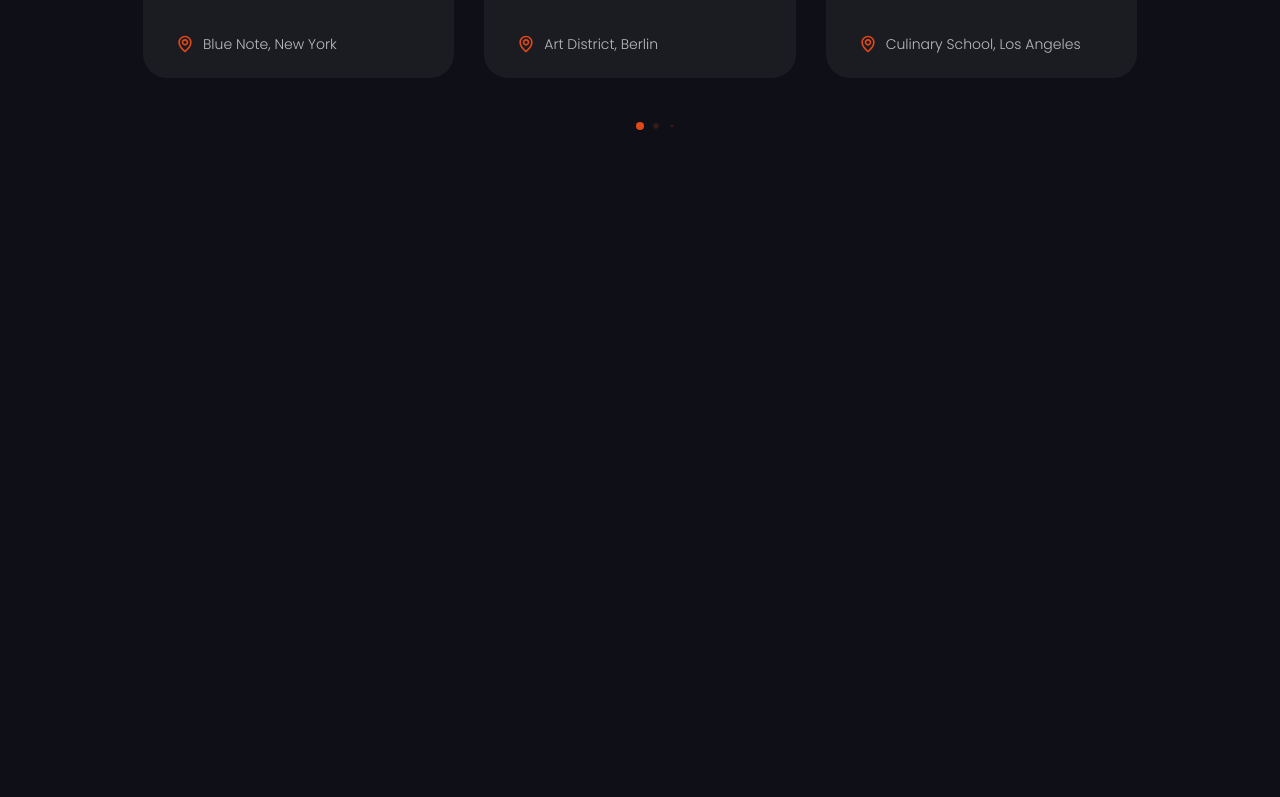
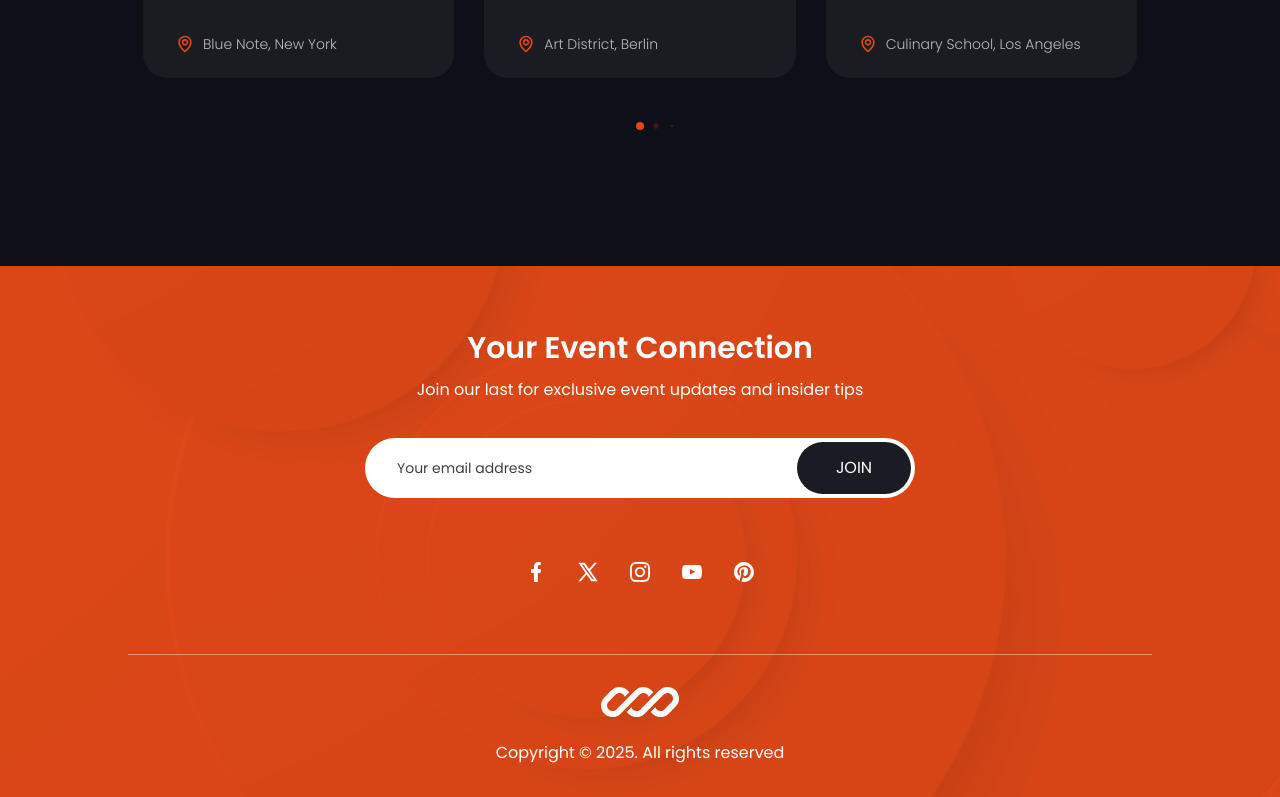
Before and after one commit to dpa313/event-app-next, a Next.js app: page / in a window 1280 px wide. Shown: the part 2639-3436 px from the top of the page. Before the commit the page ends 2905 px from the top, so only its background shows below. Built offline with nearby package versions, Linux system fonts and the light colour scheme; data requests are answered from the project's data file.

Commit message:
footer-added

```diff
--- a/app/layout.jsx
+++ b/app/layout.jsx
@@ -2,6 +2,7 @@ import { Poppins, Caveat } from "next/font/google";
 import "./globals.css";
 import EventProvider from "@/context/EventContext";
 import Header from "@/components/Header";
+import Footer from "@/components/Footer";
 
 export const metadata = {
   title: "Create Next App",
@@ -26,6 +27,7 @@ export default function RootLayout({ children }) {
         <body className={`${poppins.variable} ${caveat.variable} antialiased`}>
           <Header/>
           {children}
+          <Footer/>
         </body>
       </html>
     </EventProvider>
--- /dev/null
+++ b/components/Footer.jsx
@@ -0,0 +1,65 @@
+import Image from "next/image";
+import Link from "next/link";
+import React from "react";
+
+const socials = [
+  {
+    src: "/assets/footer/facebook.svg",
+    path: "",
+  },
+  {
+    src: "/assets/footer/x.svg",
+    path: "",
+  },
+  {
+    src: "/assets/footer/instagram.svg",
+    path: "",
+  },
+  {
+    src: "/assets/footer/youtube.svg",
+    path: "",
+  },
+  {
+    src: "/assets/footer/pinterest.svg",
+    path: "",
+  },
+];
+const Footer = () => {
+  return (
+    <footer className="bg-accent bg-pattern bg-cover bg-blend-multiply pt-16 ">
+      <div className="container mx-auto border-b border-white/40">
+        <div className="flex flex-col max-w-[550px] mx-auto text-center">
+            <div className="mb-9">
+                <h2 className="h2 mb-3">Your Event Connection</h2>
+                <p className="">Join our last for exclusive event updates and insider tips</p>
+            </div>
+            <form className="relative flex items-center mb-16">
+                <input type="text" placeholder="Your email address" className="pl-8 w-full h-[60px] rounded-full outline-none placeholder:text-primary/80 text-primary text-sm" />
+                <button className="bg-secondary hover:bg-secondary-hover w-[114px] h-[52px] rounded-full text sm uppercase transition-all absolute right-1">join</button>
+            </form>
+            <div className="mb-[72px] flex gap-8 mx-auto">
+                {
+                    socials.map((icon,index)=>(
+                        <Link href={icon.path} key={index} className="relative size-[20px]">
+                            <Image src={icon.src} fill alt=""/>
+                        </Link>
+                    ))
+                }
+            </div>
+        </div>
+      </div>
+      <div className="py-8">
+        <div className="container mx-auto">
+          <div className="flex flex-col xl:flex-row items-center justify-between gap-6">
+            <Link href="/" className="relative flex w-[78px] h-[30px]">
+              <Image src="/assets/footer/logo.svg" fill alt="" />
+            </Link>
+            <p>Copyright &copy; 2025. All rights reserved</p>
+          </div>
+        </div>
+      </div>
+    </footer>
+  );
+};
+
+export default Footer;
```
